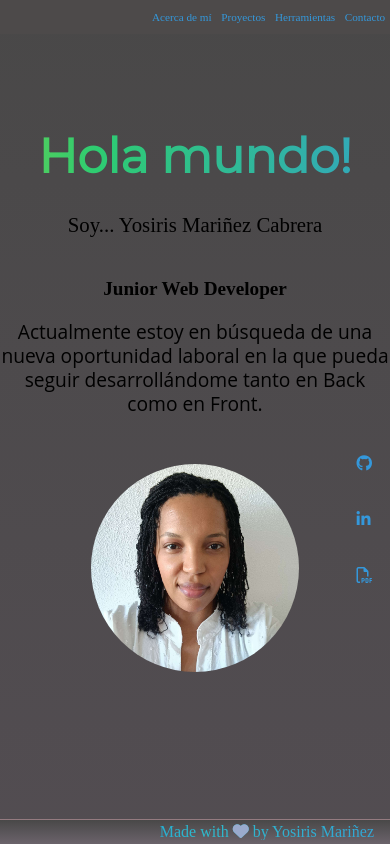
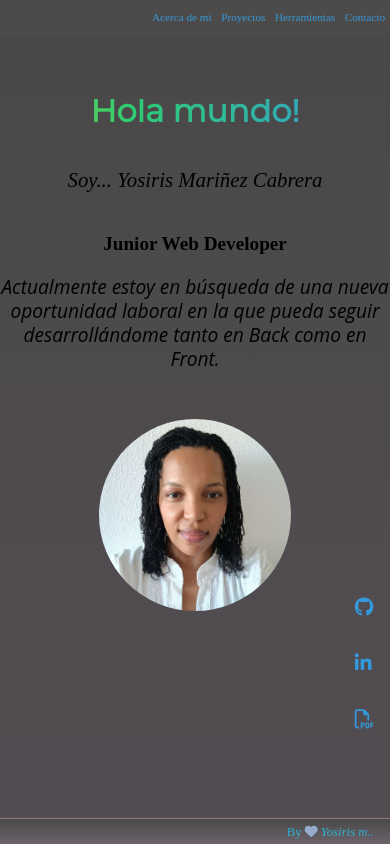
Before and after one commit to yosiris-m/portfolio, a React (Create React App) app: page / in a window 390 px wide. Shown: the top 844 px of the page. Built offline with nearby package versions, Linux system fonts and the light colour scheme.

Commit message:
refactos responsive styles

```diff
--- a/src/Component/Footer.js
+++ b/src/Component/Footer.js
@@ -3,7 +3,7 @@ function Footer() {
   return (
     <div className={styles.footer}>
       <span className={styles.by}>
-        Made with <i className={`fas fa-heart ${styles.heart}`}></i> by Yosiris Mariñez
+      By <i className={`fas fa-heart ${styles.heart}`}></i><i> Yosiris m..</i>
       </span>
     </div>
   );
--- a/src/Component/Footer.module.scss
+++ b/src/Component/Footer.module.scss
@@ -19,6 +19,14 @@
   background-clip: text;
   animation: color 3s linear infinite;
   background-size: 500%;
+  font-size: 0.8rem;
+
+  @media all and (min-width: 768px) {
+    font-size: 0.9rem;
+
+  }
+
+
 }
 
 @keyframes color {
--- a/src/Component/Header/Header.js
+++ b/src/Component/Header/Header.js
@@ -11,15 +11,15 @@ function Header() {
           <div className={styles.titlename}>
             <div className={styles.descript}>
               <h1 className={styles.title}>Hola mundo!</h1>
-              <p className={styles.name}>Soy... Yosiris Mariñez Cabrera</p>
+              <p className={styles.name}><i>Soy... Yosiris Mariñez Cabrera</i></p>
               <p className={styles.webTitle}>
                 <strong>Junior Web Developer</strong>
               </p>
-              <span className={styles.job}>
+              <i className={styles.job}>
                 Actualmente estoy en búsqueda de una nueva oportunidad laboral
                 en la que pueda seguir desarrollándome tanto en Back como en
                 Front.
-              </span>
+              </i>
             </div>
             <img className={styles.photo} src={photo} alt="Yosiris face" />
           </div>
--- a/src/Component/Header/Header.module.scss
+++ b/src/Component/Header/Header.module.scss
@@ -8,11 +8,17 @@
 }
 
 .hero {
-
+  margin-top: 2rem;
   height: 100vh;
   background: radial-gradient(circle, gray);
   position: relative;
   min-height: 34rem;
+
+
+  @media all and (max-width: 653px) {
+    margin-top: 0.2rem;
+
+  }
 
 
   @media all and (min-width: 768px) {
@@ -20,7 +26,7 @@
     flex-direction: column;
     align-items: center;
     justify-content:flex-start;
-    min-width: 60rem;
+    //min-width: 60rem;
     margin-top: 0;
     flex-direction: row;
     margin: 0 0 0 1rem;
@@ -65,6 +71,11 @@
   animation: color 3s linear infinite;
   background-size: 500%;
 
+  @media all and (max-width: 667px) {
+    padding-top: 0;
+    font-size: 2rem;
+
+  }
   @media all and (min-width: 768px) {
     padding-top: 1rem;
     font-size: 3rem;
@@ -94,8 +105,14 @@
   @media all and (min-width: 768px) {
     height: 14rem;
   width: 14rem;
-  margin-left: 8rem;
+  margin-left: 6rem;
   margin-top: 0;
+  }
+
+  @media all and (max-width: 653px) {
+    height: 12rem;
+    width: 12rem;
+
   }
 
 }
@@ -126,7 +143,7 @@
 
   @media all and (min-width: 768px) {
     width: 27.5rem;
-    font-size: 0.95rem;
+    font-size: 1rem;
   }
 
 }
--- a/src/Component/Header/NavBar.module.scss
+++ b/src/Component/Header/NavBar.module.scss
@@ -19,11 +19,17 @@
   justify-content: right;
   width: 100%;
   background-color: rgb(77, 74, 74);
-  font-size: 0.7rem;
+  font-size: 1rem;
 
   @media all and (min-width: 768px) {
     font-size: 1rem;
   }
+
+  @media all and (max-width: 653px) {
+    font-size: 0.7rem;
+
+  }
+
 
 
 
--- a/src/Component/main/Contact/LinksContact.module.scss
+++ b/src/Component/main/Contact/LinksContact.module.scss
@@ -8,6 +8,11 @@
   display: flex;
   flex-direction: column;
 
+  @media all and (max-width: 667px) {
+    bottom: 6rem;
+    right: 0;
+  }
+
   @media all and (min-width: 768px) {
     top: 3;
     right: 3rem;
@@ -16,17 +21,13 @@
   & a {
     text-decoration: none;
     color: #3498db;
-    font-size: 1rem;
+    font-size: 1.2rem;
     margin: 1rem;
 
-
-  @media all and (min-width: 768px) {
-    top: 3;
-    right: 3rem;
-    font-size: 1.5rem;
+    @media all and (min-width: 768px) {
+      font-size: 1.5rem;
+    }
   }
-  }
-
 
   & i {
     text-decoration: none;
```
